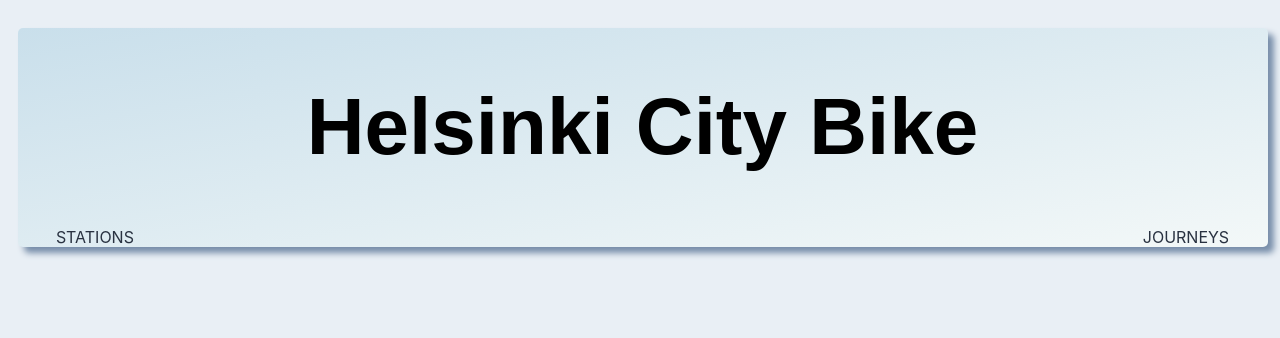
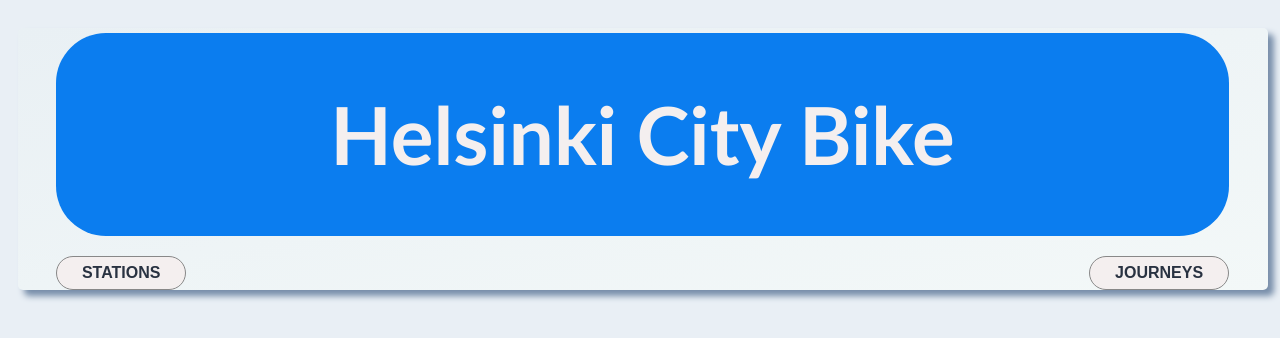
Before and after one commit to ruhui0806/dev-academy-2023-exercise, a React (Create React App) app in the folder client/: page / in a window 1280 px wide. Shown: the top 338 px of the page. Built offline with nearby package versions, Linux system fonts and the light colour scheme.

Commit message:
update css styles

```diff
--- a/client/src/App.css
+++ b/client/src/App.css
@@ -1,11 +1,23 @@
 .App {
   text-align: center;
 }
-
+#header {
+  background-color: rgb(11, 125, 239);
+  width: 100%;
+  display: flex;
+  flex-flow: column wrap;
+  align-items: center;
+  justify-content: space-around;
+  margin-bottom: 20px;
+  margin-top: 5px;
+  border-radius: 50px;
+}
 h1 {
-  color: black;
+  color: rgb(244, 239, 239);
   font-size: 5em;
-  font-family: "Black Han Sans", sans-serif;
+  font-family: "Gill Sans", "Gill Sans MT", "Calibri", "Trebuchet MS",
+    sans-serif;
+  font-weight: bolder;
 }
 h5 {
   font-family: "Balsamiq Sans", sans-serif;
@@ -19,11 +31,34 @@
 }
 
 a:visited {
-  color: rgb(13, 14, 15);
+  color: rgb(11, 125, 239);
 }
 a:hover {
-  color: rgb(106, 128, 138);
-  text-decoration: underline;
+  color: rgb(72, 169, 225);
+  text-decoration: wavy;
+}
+.button,
+.button-link,
+.button-order {
+  display: inline-flex;
+  width: auto;
+  justify-content: center;
+  cursor: pointer;
+  font-family: Arial, Georgia, serif;
+  font-weight: bold;
+  text-align: center;
+  border-radius: 5000px;
+  border-width: 1px;
+  border-style: solid;
+  border-color: #888;
+  background-color: transparent;
+  font-size: big;
+  padding: 7px 25px;
+  color: rgb(11, 125, 239);
+  background-color: rgb(244, 239, 239);
+}
+.button {
+  border-radius: 25% 10%;
 }
 .box {
   position: static;
@@ -33,11 +68,18 @@
   padding-left: 3%;
   padding-right: 3%;
   border-radius: 5px;
-  background-image: linear-gradient(to right bottom, #c9dfeb, #f3f8f8 100%);
+  background-image: linear-gradient(to right bottom, #e9f0f4, #f3f8f8 100%);
   filter: drop-shadow(6px 6px 3px #778da9);
   display: flex;
   flex-flow: column wrap;
   align-items: center;
+  justify-content: space-around;
+}
+#station-view-div-box {
+  margin-top: 20px;
+  display: flex;
+  flex-flow: row wrap;
+  align-items: top;
   justify-content: space-around;
 }
 .router-link-container {
@@ -45,7 +87,6 @@
   display: flex;
   flex-direction: row;
   justify-content: space-between;
-  /* border: 5px solid rgb(30, 194, 219); */
 }
 
 table {
@@ -53,9 +94,9 @@
   position: static;
   table-layout: fixed;
   width: 100%;
-  border: 1px solid #c0c0c0;
+  border: 1px solid #f2f5f8;
   border-radius: 5px;
-  /* background-color: #3d5a80; */
+  background-color: #f2f5f7;
 }
 #table-pagination {
   margin-bottom: 20px;
@@ -68,8 +109,7 @@
 }
 thead th,
 tfoot th {
-  font-family: -apple-system, "Segoe UI", "Open Sans", "Helvetica Neue",
-    sans-serif;
+  font-family: Georgia, "Times New Roman", Times, serif sans-serif;
   color: #403d39;
   font-size: 1.2em;
 }
@@ -80,9 +120,9 @@
 
 td {
   letter-spacing: 1px;
-  font-family: -apple-system, "Segoe UI", "Open Sans", "Helvetica Neue",
-    sans-serif;
+  font-family: "Gotham Rounded A", "Gotham Rounded B", Arial, Georgia, serif;
   color: #403d39;
+  /* font-weight: bold; */
 }
 
 tbody td {
--- a/client/src/App.js
+++ b/client/src/App.js
@@ -8,11 +8,19 @@
 const App = () => {
   return (
     <div className="box">
-      <h1>Helsinki City Bike</h1>
+      <header id="header">
+        <h1>Helsinki City Bike</h1>
+      </header>
+
       <Router>
         <div className="router-link-container">
-          <Link to="/stations">STATIONS</Link>
-          <Link to="/journeys">JOURNEYS</Link>
+          <Link className="button-link" to="/stations">
+            {" "}
+            STATIONS
+          </Link>
+          <Link className="button-link" to="/journeys">
+            JOURNEYS
+          </Link>
         </div>
         <Routes>
           <Route path="/stations" element={<Stations />} />
--- a/client/src/components/StationRow.js
+++ b/client/src/components/StationRow.js
@@ -1,18 +1,30 @@
-import React from 'react'
-import { Link, useNavigate } from 'react-router-dom'
-import { FaTrashAlt } from 'react-icons/fa'
-import stationService from "../services/stations"
+import React from "react";
+import { Link, useNavigate } from "react-router-dom";
+import { FaTrashAlt } from "react-icons/fa";
+import stationService from "../services/stations";
 export default function StationRow({ station }) {
-    const navigate = useNavigate()
+  const navigate = useNavigate();
   const handleDeleteStation = (id) => {
-        if(window.confirm(`Are you sure you want to delete ${station.currentStation.Name}?`)){
-            stationService.deleteStationByID(id)
-              .then(data => console.log(data))
-              .catch(err => console.log(err))
+    if (
+      window.confirm(
+        `Are you sure you want to delete ${station.currentStation.Name}?`
+      )
+    ) {
+      stationService
+        .deleteStationByID(id)
+        .then((data) => console.log(data))
+        .catch((err) => console.log(err));
 
-            navigate('/stations')
+      navigate("/stations");
     }
-    }
+  };
+  const buttonStyle = {
+    paddingTop: 6,
+    paddingBottom: 6,
+    paddingLeft: 7,
+    paddingRight: 7,
+    fontSize: 15,
+  };
   return (
     <tr>
       <td>
@@ -38,13 +50,13 @@
 
       <td>
         <button
-                    className="btn btn-danger btn-sm"
+          style={buttonStyle}
+          className="button"
           onClick={() => handleDeleteStation(station.ID)}
         >
-                    <FaTrashAlt />{' '}
+          <FaTrashAlt />{" "}
         </button>
       </td>
     </tr>
-    )
-
+  );
 }
--- a/client/src/pages/Journeys.js
+++ b/client/src/pages/Journeys.js
@@ -50,11 +50,8 @@
   //component styles:
   const buttonStyle = {
     marginLeft: 5,
-    padding: 0.5,
-    paddingBottom: 3.5,
-    paddingTop: 2,
-    paddingLeft: 5,
-    paddingRight: 5,
+    paddingLeft: 7,
+    paddingRight: 7,
     fontSize: 15,
   };
   const handleChangePage = (event, newPage) => {
@@ -100,7 +97,7 @@
               Departure Station
               <button
                 style={buttonStyle}
-                className="btn btn-light btn-sm"
+                className="button-order"
                 onClick={() => requestSort("Departure_station_name")}
                 id="Departure_station_name"
               >
@@ -112,7 +109,7 @@
               Return Station
               <button
                 style={buttonStyle}
-                className="btn btn-light btn-sm"
+                className="button-order"
                 onClick={() => requestSort("Return_station_name")}
                 id="Return_station_name"
               >
@@ -124,7 +121,7 @@
               Covered distance km
               <button
                 style={buttonStyle}
-                className="btn btn-light btn-sm"
+                className="button-order"
                 onClick={() => requestSort("Covered_distance_m")}
                 id="valueForFilterByDistance"
               >
@@ -136,7 +133,7 @@
               Duration in min
               <button
                 style={buttonStyle}
-                className="btn btn-light btn-sm"
+                className="button-order"
                 onClick={() => requestSort("Duration_sec")}
                 id="btn-sort-id"
               >
--- a/client/src/pages/StationView.js
+++ b/client/src/pages/StationView.js
@@ -44,6 +44,13 @@
   if (mapLoading) {
     return <div>wait...</div>;
   }
+  const buttonStyle = {
+    paddingTop: 6,
+    paddingBottom: 6,
+    paddingLeft: 7,
+    paddingRight: 7,
+    fontSize: 15,
+  };
   return (
     <div id="station-view-page">
       <table className="table table-hover">
@@ -54,9 +61,9 @@
             <th>Address</th>
             <th>Journeys start here</th>
             <th>Journeys end here</th>
-            <th colSpan="2">Average distance </th>
+            {/* <th colSpan="2">Average distance </th> */}
           </tr>
-          <tr>
+          {/* <tr>
             <td>&nbsp;</td>
             <td>&nbsp;</td>
             <td>&nbsp;</td>
@@ -64,7 +71,7 @@
             <td>&nbsp;</td>
             <th>journeys start here</th>
             <th>journeys end here</th>
-          </tr>
+          </tr> */}
         </thead>
         <tbody>
           <tr>
@@ -73,18 +80,21 @@
             <td>{station.currentStation.Osoite}</td>
             <td>{station.countJourneyStartHere}</td>
             <td>{station.countJourneyEndHere}</td>
-            <td>
+            {/* <td>
               {Math.ceil(station.averageDepartunreDistance[0].averageDistance)}
             </td>
             <td>
               {Math.ceil(station.averageReturnDistance[0].averageDistance)}
-            </td>
+            </td> */}
           </tr>
         </tbody>
       </table>
+      <div id="station-view-div-box">
+        <div>
+          <div>
             <h4>
-        Top 5 most popular return stations for journeys (counts) starting from:{" "}
-        {station.currentStation.Name}
+              Top 5 most popular return stations for journeys (counts) starting
+              from: {station.currentStation.Name}
             </h4>
             <ul>
               {station.aggrJourneyDeparture.map((journey) => (
@@ -93,8 +103,11 @@
                 </li>
               ))}
             </ul>
+          </div>
+          <div>
             <h4>
-        Top 5 most popular departure stations for journeys (counts) ending at:
+              Top 5 most popular departure stations for journeys (counts) ending
+              at:
               {station.currentStation.Name}
             </h4>
             <ul>
@@ -104,6 +117,24 @@
                 </li>
               ))}
             </ul>
+          </div>
+        </div>
+
+        <div>
+          <div>
+            <h4>Average distance of all journeys start here (m):</h4>
+            <li>
+              {Math.ceil(station.averageDepartunreDistance[0].averageDistance)}
+            </li>
+          </div>
+          <div>
+            <h4>Average distance of all journeys end here (m):</h4>
+            <li>
+              {Math.ceil(station.averageReturnDistance[0].averageDistance)}
+            </li>
+          </div>
+        </div>
+      </div>
       {station && !mapLoading && (
         <StationMap
           x={Number(station.currentStation.x)}
@@ -111,11 +142,12 @@
         />
       )}
       <div className="station-view-footer">
-        <Link to="/stations" className="btn btn-primary ms-auto ">
+        <Link to="/stations" className="button-link">
           Go Back
         </Link>
         <button
-          className="btn btn-danger btn-sm"
+          className="button"
+          style={buttonStyle}
           onClick={() => handleDeleteStation(station.currentStation.ID)}
         >
           <FaTrashAlt />{" "}
--- a/client/src/pages/Stations.js
+++ b/client/src/pages/Stations.js
@@ -40,11 +40,8 @@
   //component styles:
   const buttonStyle = {
     marginLeft: 5,
-    padding: 0.5,
-    paddingBottom: 3.5,
-    paddingTop: 2,
-    paddingLeft: 5,
-    paddingRight: 5,
+    paddingLeft: 7,
+    paddingRight: 7,
     fontSize: 15,
   };
   const handleChangeRowsPerPage = (event) => {
@@ -67,7 +64,7 @@
   return (
     <div id="stations-page">
       <form id="search-station">
-        <h5 className="d-inline p-3">Search Station by Name/Address:</h5>
+        <h5>Search Station by Name/Address:</h5>
         <input
           type="text"
           id="nameToSearch"
@@ -83,7 +80,7 @@
               ID
               <button
                 style={buttonStyle}
-                className="btn btn-light btn-sm"
+                className="button-order"
                 onClick={() => requestSort("ID")}
                 id="btn-sort-id"
               >
@@ -96,7 +93,7 @@
               <button
                 onClick={() => requestSort("Name")}
                 style={buttonStyle}
-                className="btn btn-light btn-sm"
+                className="button-order"
                 id="btn-sort-name"
               >
                 {" "}
@@ -108,7 +105,7 @@
               <button
                 onClick={() => requestSort("Osoite")}
                 style={buttonStyle}
-                className="btn btn-light btn-sm"
+                className="button-order"
                 id="btn-sort-address"
               >
                 {" "}
@@ -120,7 +117,7 @@
               <button
                 onClick={() => requestSort("Kapasiteet")}
                 style={buttonStyle}
-                className="btn btn-light btn-sm"
+                className="button-order"
                 id="btn-sort-capacity"
               >
                 {" "}
```
Also changed, not shown: 2 other files (tests, documents, lock files or other folders). Lines whose indentation alone changed are shown as unchanged.
